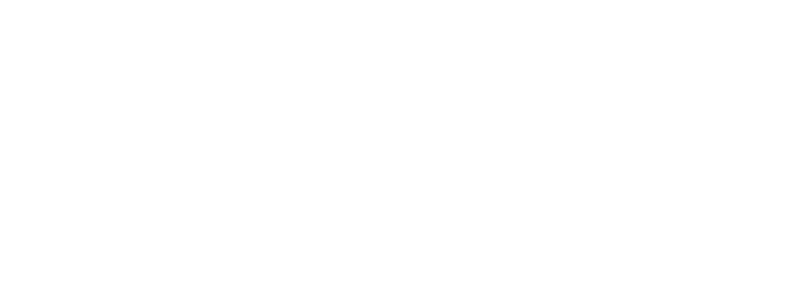
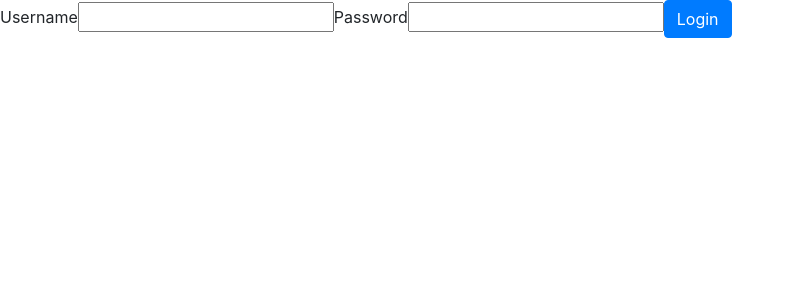
Before and after one commit to cenatividad/Project2-FrontEnd, an Angular app: page / in a window 1280 px wide. Shown: the top 300 px of the page, without its empty margins (0-794 px from the left). Built offline with nearby package versions, Linux system fonts and the light colour scheme.

Commit message:
Polished Login
Added login form to the login view and basic login functionality

```diff
--- a/package.json
+++ b/package.json
@@ -19,6 +19,7 @@
     "@angular/platform-browser": "~7.2.0",
     "@angular/platform-browser-dynamic": "~7.2.0",
     "@angular/router": "~7.2.0",
+    "@ng-bootstrap/ng-bootstrap": "^4.0.4",
     "core-js": "^2.5.4",
     "rxjs": "~6.3.3",
     "tslib": "^1.9.0",
--- a/src/app/app-routing.module.ts
+++ b/src/app/app-routing.module.ts
@@ -1,7 +1,13 @@
 import { NgModule } from '@angular/core';
 import { Routes, RouterModule } from '@angular/router';
+import { LoginComponent } from './components/login/login.component';
 
-const routes: Routes = [];
+const routes: Routes = [
+  {
+    path: '',
+    component: LoginComponent
+  }
+];
 
 @NgModule({
   imports: [RouterModule.forRoot(routes)],
--- a/src/app/app.module.ts
+++ b/src/app/app.module.ts
@@ -1,5 +1,6 @@
 import { BrowserModule } from '@angular/platform-browser';
 import { NgModule } from '@angular/core';
+import { NgbModule } from '@ng-bootstrap/ng-bootstrap';
 
 import { AppRoutingModule } from './app-routing.module';
 import { AppComponent } from './app.component';
@@ -9,6 +10,7 @@
 import { LoginService } from './services/login.service';
 import { SignupService } from './services/signup.service';
 import { SessionService } from './services/sessions.service';
+import { FormsModule } from '@angular/forms';
 
 @NgModule({
   declarations: [
@@ -19,7 +21,9 @@
   ],
   imports: [
     BrowserModule,
-    AppRoutingModule
+    AppRoutingModule,
+    NgbModule,
+    FormsModule
   ],
   providers: [LoginService, SignupService, SessionService],
   bootstrap: [AppComponent]
--- a/src/app/components/login/login.component.html
+++ b/src/app/components/login/login.component.html
@@ -1,3 +1,10 @@
-<div>
+<form>
+  <div>
+    <label for="login-username">Username</label>
+    <input id="login-username" type="text" [(ngModel)]="username" name="username">
+    <label for="login-password">Password</label>
+    <input id="login-password" type="password" [(ngModel)]="password" name="password">
 
-</div>
+    <button class="btn btn-primary" (click)="login()">Login</button>
+  </div>
+</form>
--- a/src/index.html
+++ b/src/index.html
@@ -7,6 +7,7 @@
 
   <meta name="viewport" content="width=device-width, initial-scale=1">
   <link rel="icon" type="image/x-icon" href="favicon.ico">
+  <link rel="stylesheet" href="https://stackpath.bootstrapcdn.com/bootstrap/4.3.1/css/bootstrap.min.css" integrity="sha384-ggOyR0iXCbMQv3Xipma34MD+dH/1fQ784/j6cY/iJTQUOhcWr7x9JvoRxT2MZw1T" crossorigin="anonymous">
 </head>
 <body>
   <app-root></app-root>
```
Also changed, not shown: 1 other file (tests, documents, lock files or other folders).
